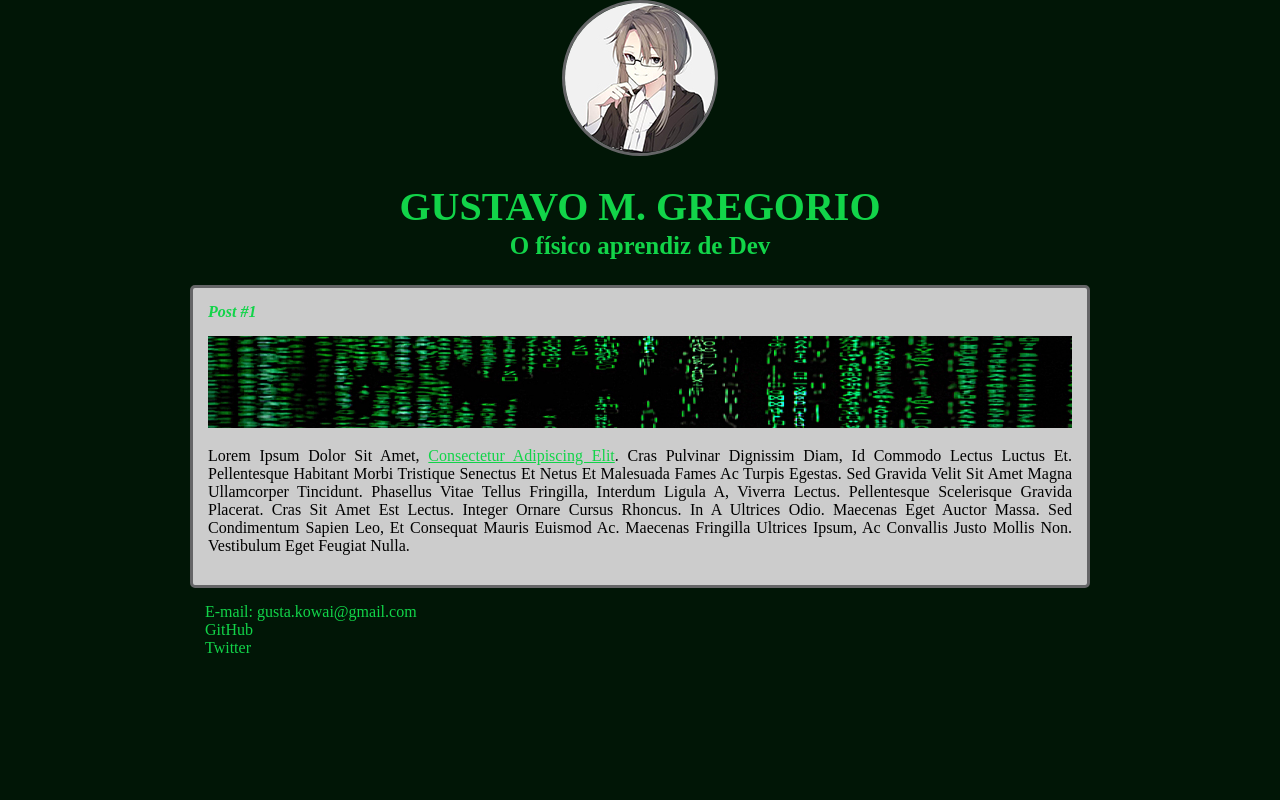
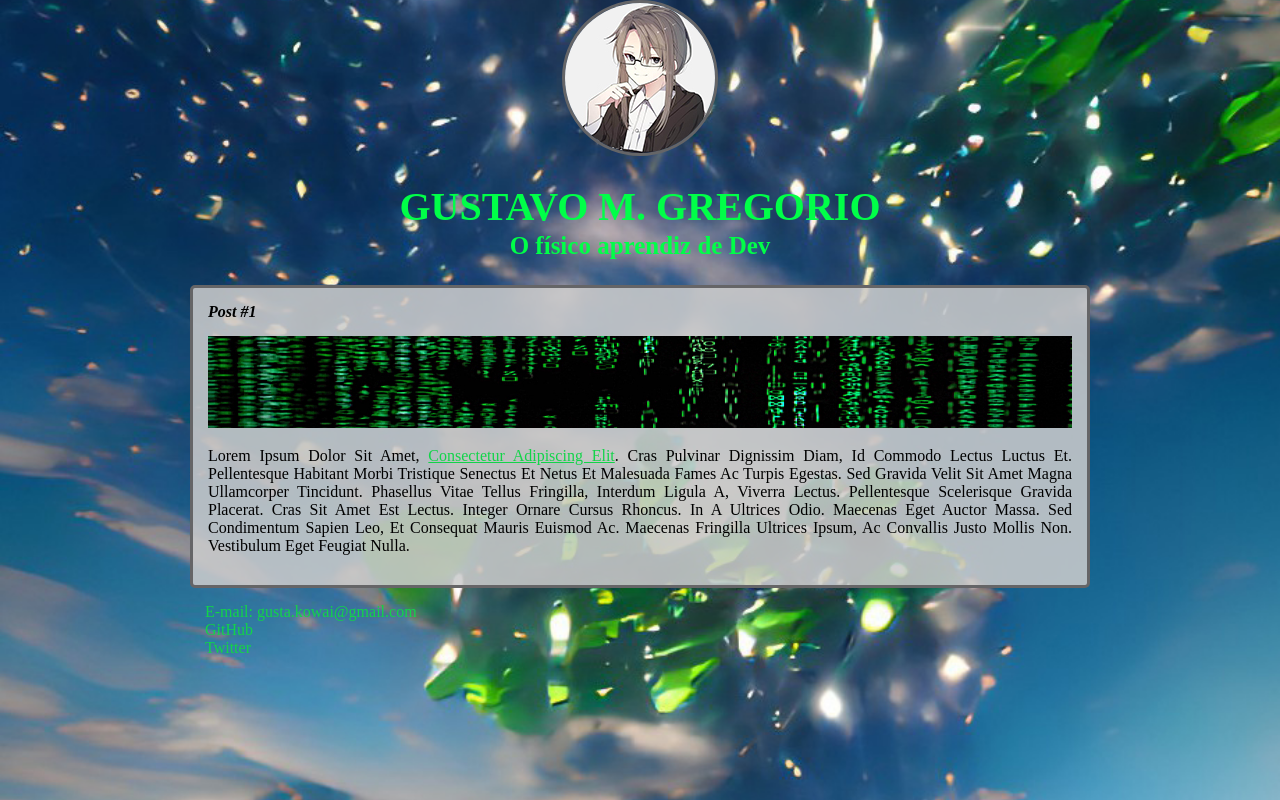
Before and after one commit to GustaKowai/projetos_html5_css3, a plain HTML site: page site pessoal/index.html in a window 1280 px wide. Drawn offline with Linux system fonts and the light colour scheme.

Commit message:
Atualiza com imagem de fundo

```diff
--- a/site pessoal/style.css
+++ b/site pessoal/style.css
@@ -1,12 +1,20 @@
 body{
-  background: rgb(1, 22, 6);
+  background-image: url("green_stars.jpg");
+  background-color: #050505;
+  height: 100%;
+  background-position: center;
+  background-repeat: no-repeat;
+  background-size: cover;
   font-family:'Times New Roman', Times, serif;
   max-width: 900px;
   margin: auto;
 }
 
-#title, .subtitle, .post_title {
-  color: rgb(18, 212, 73);
+#title, .subtitle {
+  color: rgb(0, 255, 72);
+}
+.post_title{
+  color: black;
 }
 
 #title{
@@ -45,7 +53,7 @@ a{
 }
 
 .post{
-  background: #ccc;
+  background: rgba(204, 204, 204, 0.862);
   padding: 15px;
   border: 3px solid rgb(101, 101, 103);
   margin-bottom: 15px;
```
Also changed, not shown: site pessoal/cosmic_string_wd.jpg, site pessoal/green_stars.jpg (added).
